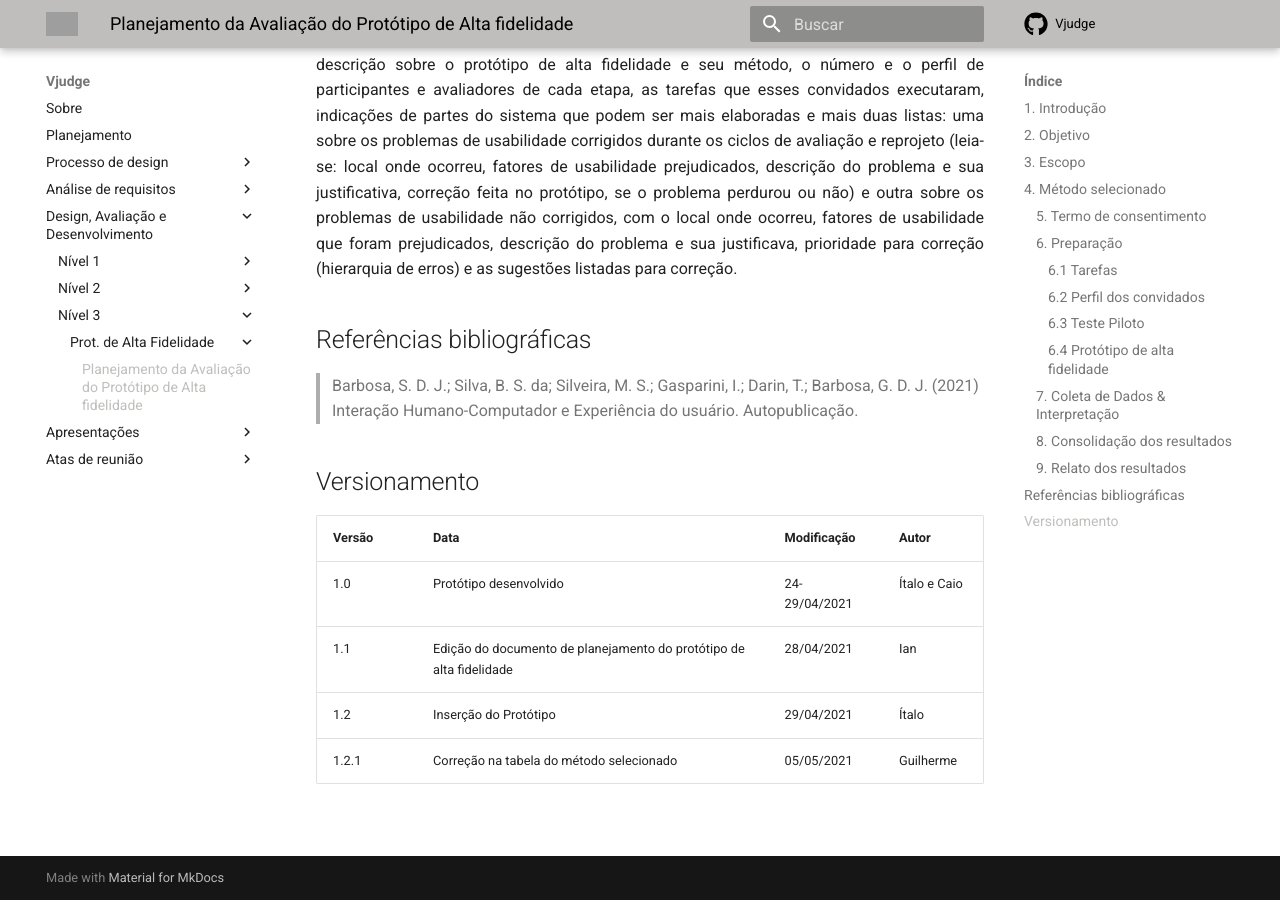
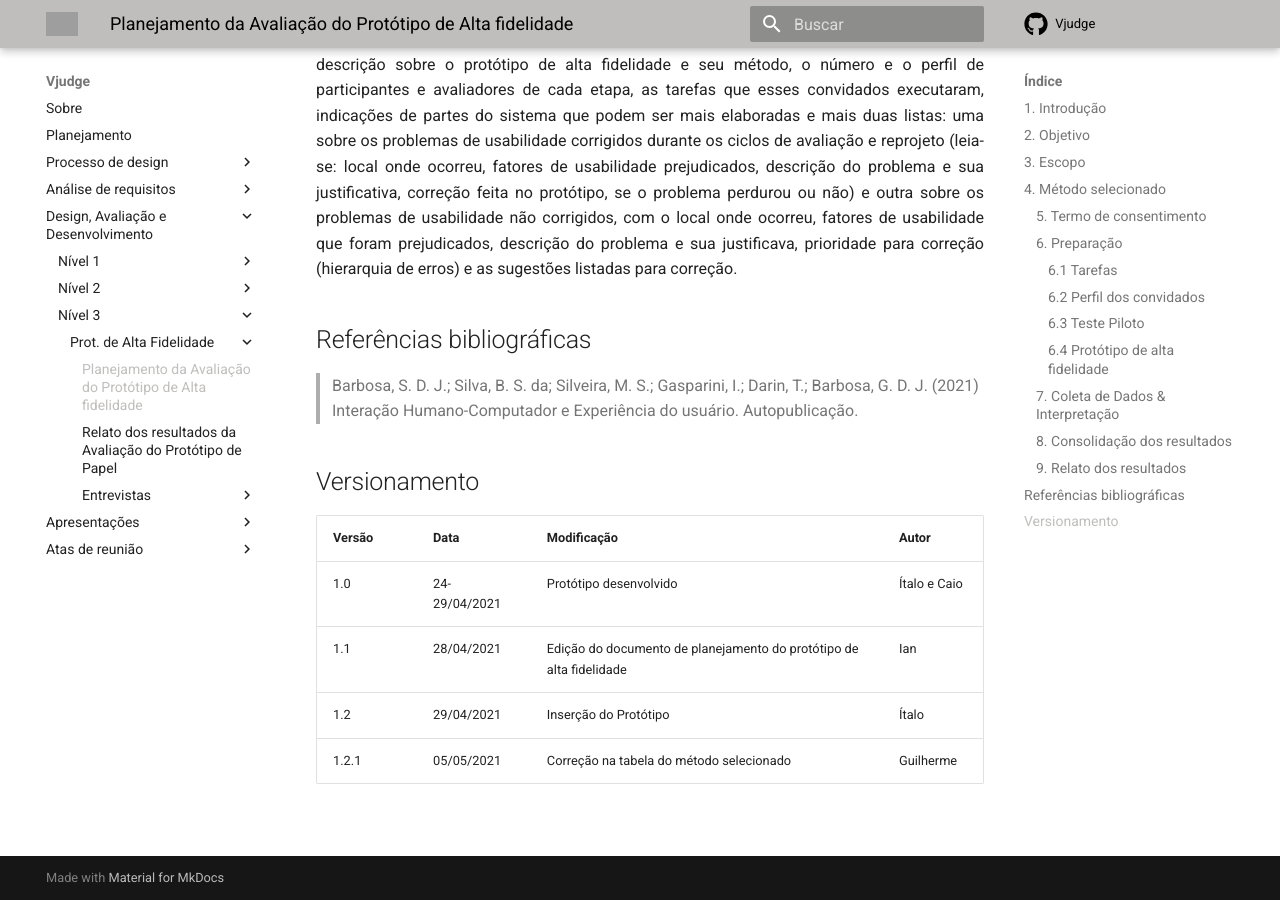
Before and after one commit to Interacao-Humano-Computador/2020.2-Grupo6, an MkDocs documentation site: the page built from docs/designAvaliacaoDesenvolvimento/nivel3/planejamentoAvaliacaoDoPrototipoDeAltaFidelidade.md, in a window 1280 px wide and 900 px high, scrolled down 5345 px. Built offline with MkDocs 1.6.1 and Material for MkDocs 9.7.7, drawn with Linux system fonts in a browser that asks for light colours; comment, search, counter and statistics services are not loaded; grey boxes are pictures that could not be loaded.

Commit message:
Documentação inicial do relato de resultados do prot de alta fidelidade

```diff
--- a/docs/designAvaliacaoDesenvolvimento/nivel3/planejamentoAvaliacaoDoPrototipoDeAltaFidelidade.md
+++ b/docs/designAvaliacaoDesenvolvimento/nivel3/planejamentoAvaliacaoDoPrototipoDeAltaFidelidade.md
@@ -157,7 +157,7 @@
 
 | Versão | Data | Modificação | Autor |
 |--|--|--|--|
-| 1.0 | Protótipo desenvolvido | 24-29/04/2021 | Ítalo e Caio |
-| 1.1 | Edição do documento de planejamento do protótipo de alta fidelidade | 28/04/2021 | Ian |
-| 1.2 | Inserção do Protótipo | 29/04/2021 | Ítalo |
-| 1.2.1 | Correção na tabela do método selecionado | 05/05/2021 | Guilherme |
+| 1.0 | 24-29/04/2021 | Protótipo desenvolvido | Ítalo e Caio |
+| 1.1 | 28/04/2021 |Edição do documento de planejamento do protótipo de alta fidelidade | Ian |
+| 1.2 | 29/04/2021 | Inserção do Protótipo | Ítalo |
+| 1.2.1 | 05/05/2021 | Correção na tabela do método selecionado | Guilherme |
--- a/mkdocs.yml
+++ b/mkdocs.yml
@@ -59,6 +59,10 @@
     - Nível 3:
       - Prot. de Alta Fidelidade:
         - Planejamento da Avaliação do Protótipo de Alta fidelidade: designAvaliacaoDesenvolvimento/nivel3/planejamentoAvaliacaoDoPrototipoDeAltaFidelidade.md
+        - Relato dos resultados da Avaliação do Protótipo de Papel: designAvaliacaoDesenvolvimento/nivel3/relatoDeResultadosDoPrototipoDeAltaFidelidade.md
+        - Entrevistas:
+          - Álvaro (Aluno): designAvaliacaoDesenvolvimento/nivel3/entrevistas/entrevistaAlvaro.md
+          - John Lenon (Professor): designAvaliacaoDesenvolvimento/nivel3/entrevistas/entrevistaJohn.md
   - Apresentações:
       - Apresentação 1: apresentacoes/apresentacao1.md
       - Apresentação 2: apresentacoes/apresentacao2.md
```
Also changed, not shown: docs/designAvaliacaoDesenvolvimento/nivel1/storyboards/relatoDeResultadosDoStoryboards.md (+2 -2 lines), docs/designAvaliacaoDesenvolvimento/nivel2/prototipoDePapel/relatoDeResultadosDoPrototipoDePapel.md (+1 -1 lines), docs/designAvaliacaoDesenvolvimento/nivel3/entrevistas/entrevistaAlvaro.md (added, +16 -0 lines), docs/designAvaliacaoDesenvolvimento/nivel3/entrevistas/entrevistaJohn.md (added, +16 -0 lines), docs/designAvaliacaoDesenvolvimento/nivel3/prototipoAltaFidelidade.md (deleted, +0 -25 lines), docs/designAvaliacaoDesenvolvimento/nivel3/relatoDeResultadosDoPrototipoDeAltaFidelidade.md (added, +56 -0 lines).
